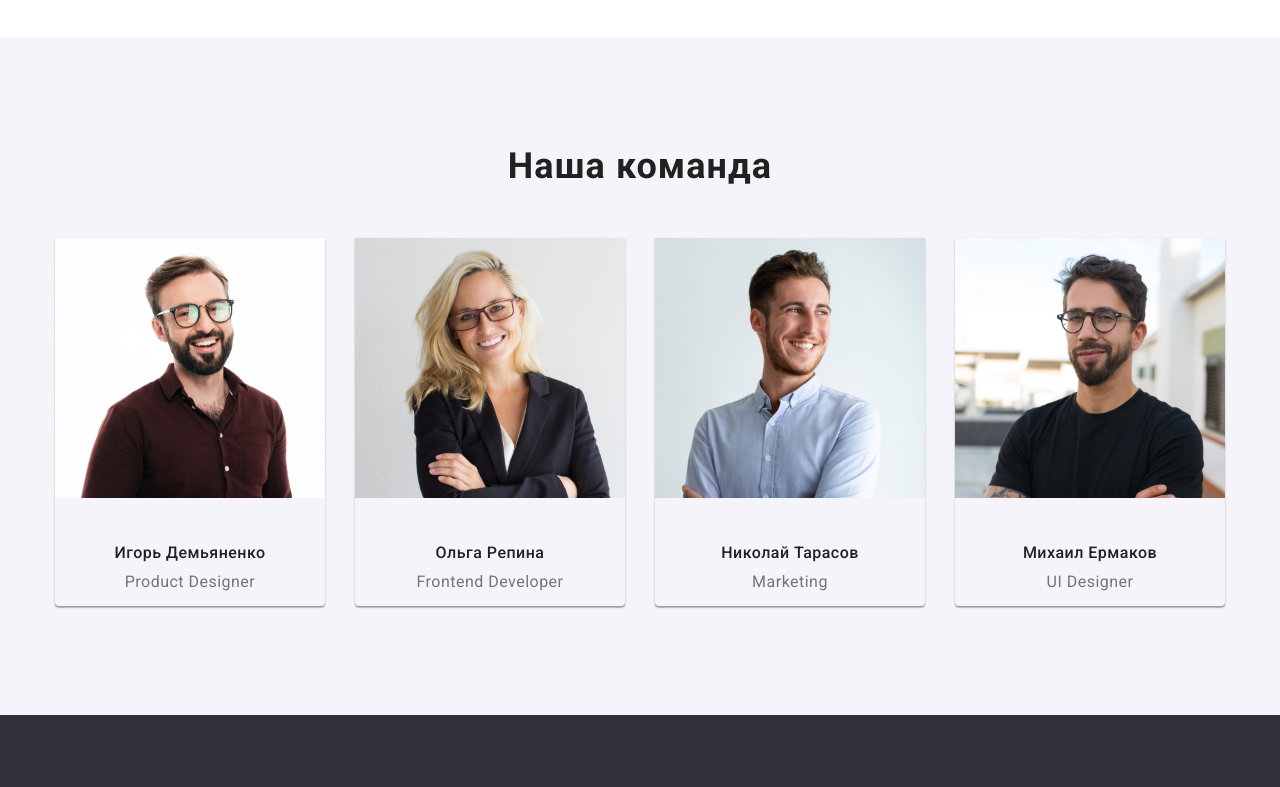
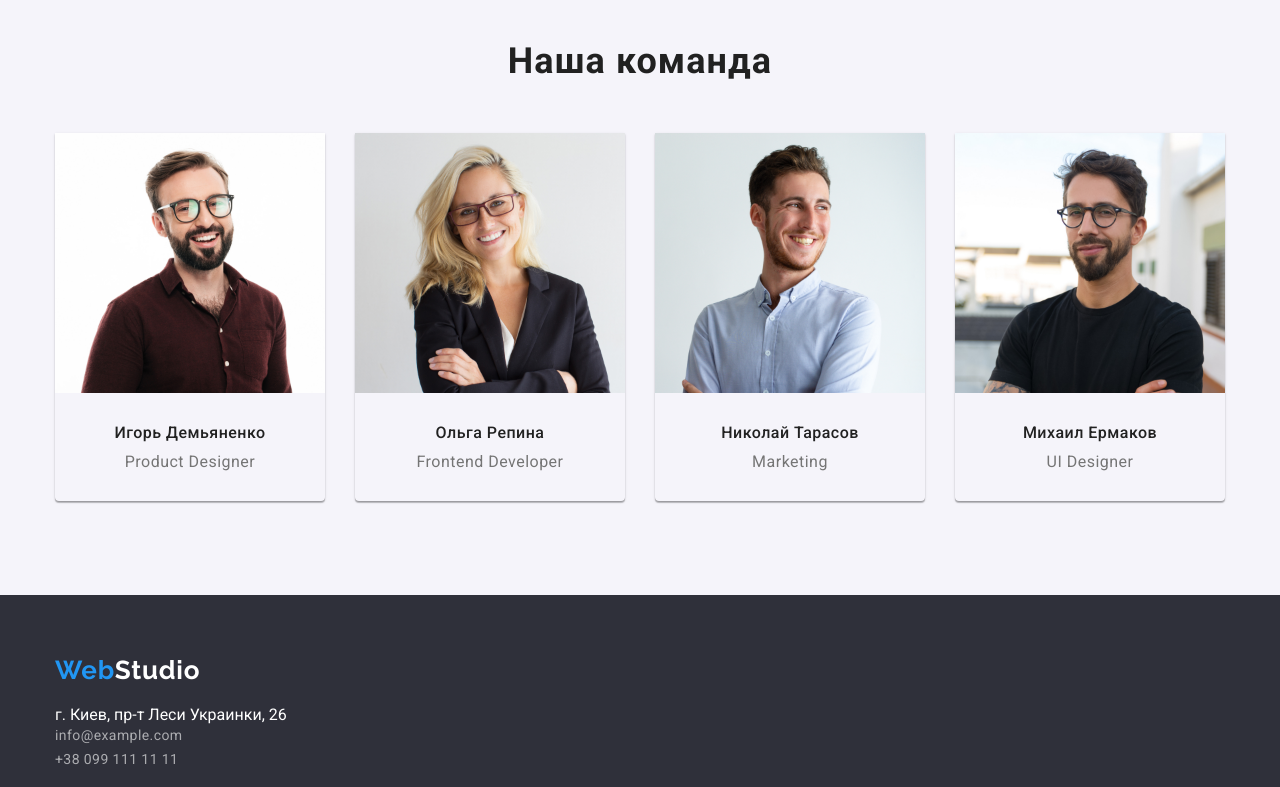
Before and after one commit to denisish1986/goit-markup-hw-03, a plain HTML site: page index.html in a window 1280 px wide. Shown: the part 1500-2287 px from the top of the page. Drawn offline with nearby package versions, Linux system fonts and the light colour scheme.

Commit message:
Комит после третьей проверки
Изменены маржены

```diff
--- a/CSS/style.css
+++ b/CSS/style.css
@@ -44,8 +44,8 @@ body {
   width: 1200px;
   margin-right: auto;
   margin-left: auto;
-  padding-top: 15px;
-  padding-bottom: 15px;
+  padding-left: 15px;
+  padding-right: 15px;
 }
 /* SECTION HEADER */
 
@@ -335,7 +335,7 @@ header {
   margin-left: 30px;
 }
 .name-developer {
-  margin-top: 30px;
+  margin-top: 0px;
   margin-bottom: 0px;
   font-weight: 500;
   font-size: 16px;
@@ -344,7 +344,10 @@ header {
   color: var(--titel-text-color);
 }
 .description-developer-container {
-  padding: 15px;
+  padding-left: 15px;
+  padding-right: 15px;
+  padding-top: 30px;
+  padding-bottom: 30px;
 }
 .description-developer {
   margin-top: 10px;
@@ -390,7 +393,7 @@ header {
 }
 .address-contact-list,
 .contact-telmail-link {
-  margin-top: 9px;
+  margin-top: 0px;
   padding-left: 0px;
 }
 
```
